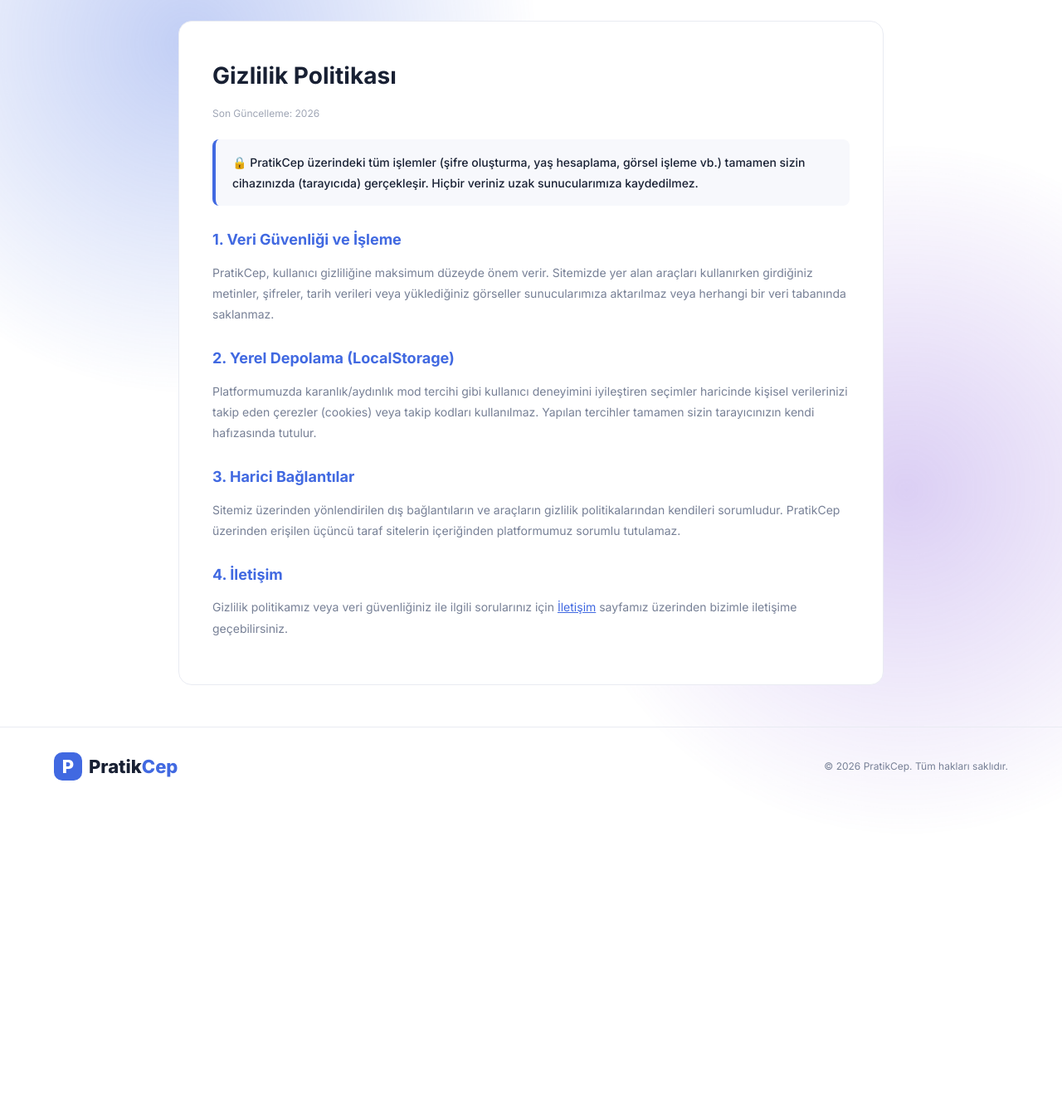
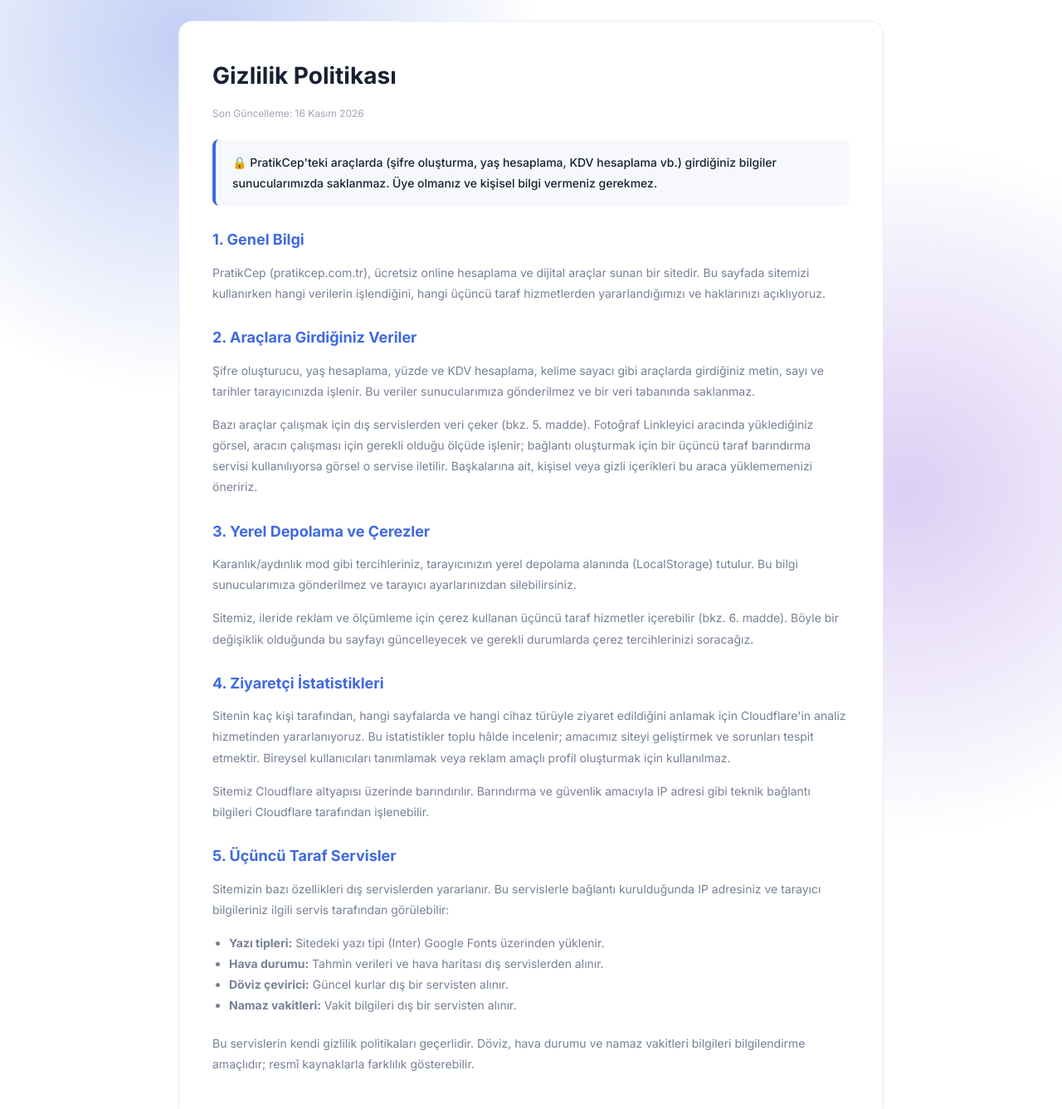
Before and after one commit to rcparslnn27/portfolyo, a plain HTML site: page gizlilik.html in a window 1280 px wide. Shown: the part 100-1437 px from the top of the page at 83% size. Before the commit the page ends 1071 px from the top, so only its background shows below. Drawn offline with Linux system fonts and the light colour scheme.

Commit message:
Update gizlilik.html

```diff
--- a/gizlilik.html
+++ b/gizlilik.html
@@ -3,8 +3,17 @@
 <head>
     <meta charset="UTF-8">
     <meta name="viewport" content="width=device-width, initial-scale=1.0">
-    <meta name="description" content="PratikCep Gizlilik Politikası ve Kullanım Şartları.">
+    <meta name="description" content="PratikCep Gizlilik Politikası: hangi verilerin işlendiği, çerezler, analiz hizmeti, üçüncü taraf servisler ve haklarınız.">
+    <meta name="theme-color" content="#4169e1">
     <title>Gizlilik Politikası - PratikCep</title>
+    <link rel="canonical" href="https://pratikcep.com.tr/gizlilik">
+
+    <!-- Favicon -->
+    <link rel="icon" href="/favicon.ico" sizes="48x48">
+    <link rel="icon" type="image/png" href="/favicon-48x48.png" sizes="48x48">
+    <link rel="apple-touch-icon" href="/apple-touch-icon.png">
+    <link rel="manifest" href="/site.webmanifest">
+
     <link rel="stylesheet" href="style.css">
     <link rel="preconnect" href="https://fonts.googleapis.com">
     <link href="https://fonts.googleapis.com/css2?family=Inter:wght@400;500;600;700;800&display=swap" rel="stylesheet">
@@ -77,36 +86,33 @@
 <main class="container">
     <div class="privacy-container tool-container">
         <h2>Gizlilik Politikası</h2>
-        <p style="font-size: 12px; opacity: 0.7;">Son Güncelleme: 2026</p>
+        <p style="font-size: 12px; opacity: 0.7;">Son Güncelleme: 16 Kasım 2026</p>
 
         <div class="highlight-box">
-            <p>🔒 PratikCep üzerindeki tüm işlemler (şifre oluşturma, yaş hesaplama, görsel işleme vb.) tamamen sizin cihazınızda (tarayıcıda) gerçekleşir. Hiçbir veriniz uzak sunucularımıza kaydedilmez.</p>
+            <p>🔒 PratikCep'teki araçlarda (şifre oluşturma, yaş hesaplama, KDV hesaplama vb.) girdiğiniz bilgiler sunucularımızda saklanmaz. Üye olmanız ve kişisel bilgi vermeniz gerekmez.</p>
         </div>
 
-        <h3>1. Veri Güvenliği ve İşleme</h3>
-        <p>PratikCep, kullanıcı gizliliğine maksimum düzeyde önem verir. Sitemizde yer alan araçları kullanırken girdiğiniz metinler, şifreler, tarih verileri veya yüklediğiniz görseller sunucularımıza aktarılmaz veya herhangi bir veri tabanında saklanmaz.</p>
+        <h3>1. Genel Bilgi</h3>
+        <p>PratikCep (pratikcep.com.tr), ücretsiz online hesaplama ve dijital araçlar sunan bir sitedir. Bu sayfada sitemizi kullanırken hangi verilerin işlendiğini, hangi üçüncü taraf hizmetlerden yararlandığımızı ve haklarınızı açıklıyoruz.</p>
 
-        <h3>2. Yerel Depolama (LocalStorage)</h3>
-        <p>Platformumuzda karanlık/aydınlık mod tercihi gibi kullanıcı deneyimini iyileştiren seçimler haricinde kişisel verilerinizi takip eden çerezler (cookies) veya takip kodları kullanılmaz. Yapılan tercihler tamamen sizin tarayıcınızın kendi hafızasında tutulur.</p>
+        <h3>2. Araçlara Girdiğiniz Veriler</h3>
+        <p>Şifre oluşturucu, yaş hesaplama, yüzde ve KDV hesaplama, kelime sayacı gibi araçlarda girdiğiniz metin, sayı ve tarihler tarayıcınızda işlenir. Bu veriler sunucularımıza gönderilmez ve bir veri tabanında saklanmaz.</p>
+        <p>Bazı araçlar çalışmak için dış servislerden veri çeker (bkz. 5. madde). Fotoğraf Linkleyici aracında yüklediğiniz görsel, aracın çalışması için gerekli olduğu ölçüde işlenir; bağlantı oluşturmak için bir üçüncü taraf barındırma servisi kullanılıyorsa görsel o servise iletilir. Başkalarına ait, kişisel veya gizli içerikleri bu araca yüklememenizi öneririz.</p>
 
-        <h3>3. Harici Bağlantılar</h3>
-        <p>Sitemiz üzerinden yönlendirilen dış bağlantıların ve araçların gizlilik politikalarından kendileri sorumludur. PratikCep üzerinden erişilen üçüncü taraf sitelerin içeriğinden platformumuz sorumlu tutulamaz.</p>
+        <h3>3. Yerel Depolama ve Çerezler</h3>
+        <p>Karanlık/aydınlık mod gibi tercihleriniz, tarayıcınızın yerel depolama alanında (LocalStorage) tutulur. Bu bilgi sunucularımıza gönderilmez ve tarayıcı ayarlarınızdan silebilirsiniz.</p>
+        <p>Sitemiz, ileride reklam ve ölçümleme için çerez kullanan üçüncü taraf hizmetler içerebilir (bkz. 6. madde). Böyle bir değişiklik olduğunda bu sayfayı güncelleyecek ve gerekli durumlarda çerez tercihlerinizi soracağız.</p>
 
-        <h3>4. İletişim</h3>
-        <p>Gizlilik politikamız veya veri güvenliğiniz ile ilgili sorularınız için <a href="iletisim.html" style="color: var(--primary);">İletişim</a> sayfamız üzerinden bizimle iletişime geçebilirsiniz.</p>
-    </div>
-</main>
+        <h3>4. Ziyaretçi İstatistikleri</h3>
+        <p>Sitenin kaç kişi tarafından, hangi sayfalarda ve hangi cihaz türüyle ziyaret edildiğini anlamak için Cloudflare'in analiz hizmetinden yararlanıyoruz. Bu istatistikler toplu hâlde incelenir; amacımız siteyi geliştirmek ve sorunları tespit etmektir. Bireysel kullanıcıları tanımlamak veya reklam amaçlı profil oluşturmak için kullanılmaz.</p>
+        <p>Sitemiz Cloudflare altyapısı üzerinde barındırılır. Barındırma ve güvenlik amacıyla IP adresi gibi teknik bağlantı bilgileri Cloudflare tarafından işlenebilir.</p>
 
-<footer class="footer">
-    <div class="container footer-content">
-        <a href="index.html" class="logo">
-            <span class="logo-icon">P</span>
-            Pratik<span>Cep</span>
-        </a>
-        <p>© 2026 PratikCep. Tüm hakları saklıdır.</p>
-    </div>
-</footer>
-
-<script src="script.js"></script>
-</body>
-</html>
+        <h3>5. Üçüncü Taraf Servisler</h3>
+        <p>Sitemizin bazı özellikleri dış servislerden yararlanır. Bu servislerle bağlantı kurulduğunda IP adresiniz ve tarayıcı bilgileriniz ilgili servis tarafından görülebilir:</p>
+        <ul>
+            <li><strong>Yazı tipleri:</strong> Sitedeki yazı tipi (Inter) Google Fonts üzerinden yüklenir.</li>
+            <li><strong>Hava durumu:</strong> Tahmin verileri ve hava haritası dış servislerden alınır.</li>
+            <li><strong>Döviz çevirici:</strong> Güncel kurlar dış bir servisten alınır.</li>
+            <li><strong>Namaz vakitleri:</strong> Vakit bilgileri dış bir servisten alınır.</li>
+        </ul>
+        <p>Bu servislerin kendi gizlilik politikaları geçerlidir. Döviz, hava durumu ve namaz vakitleri bilgileri bilgilendirme amaçlıdır; resmî kaynaklarla farklılık gösterebilir.</p>
```
